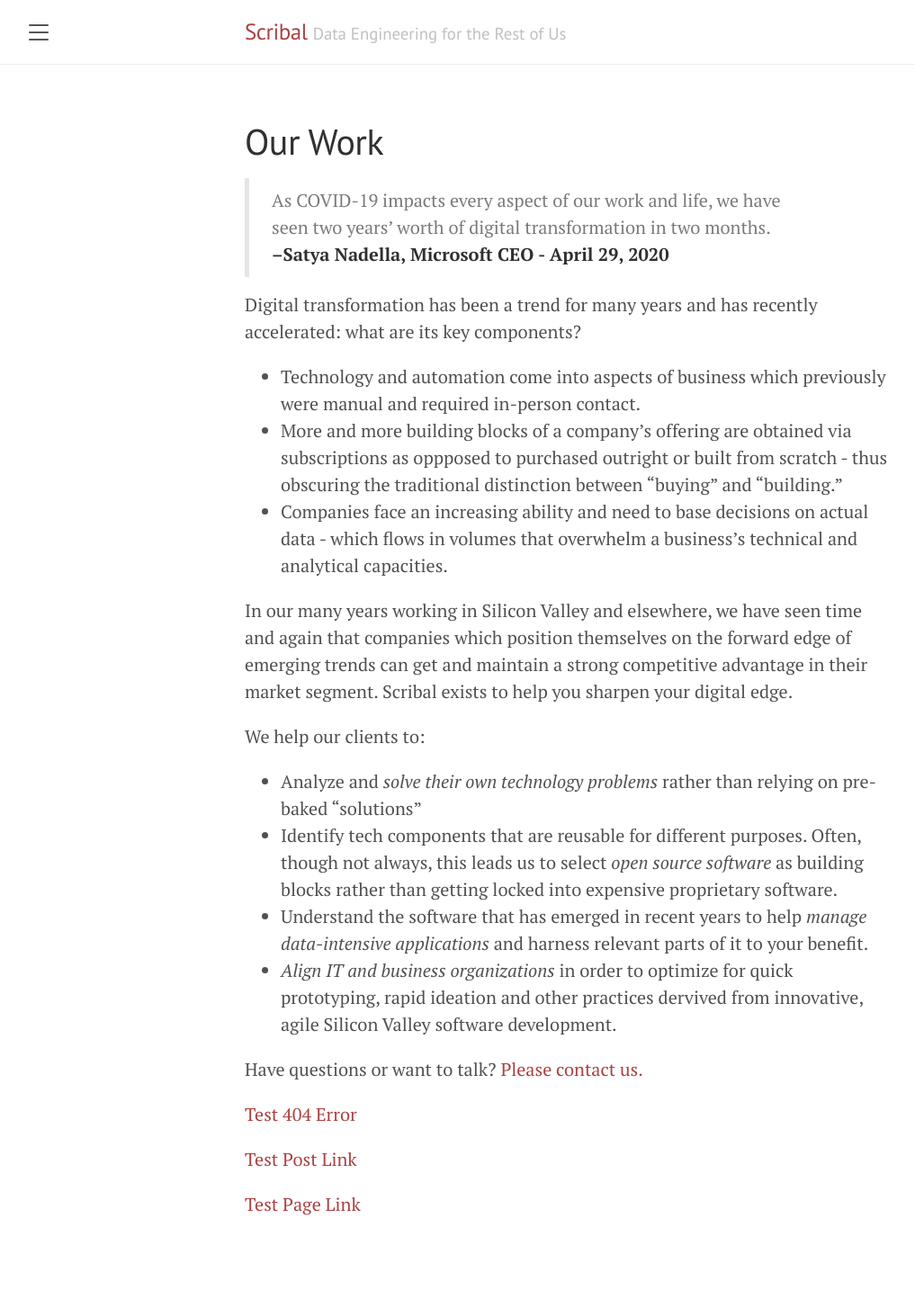
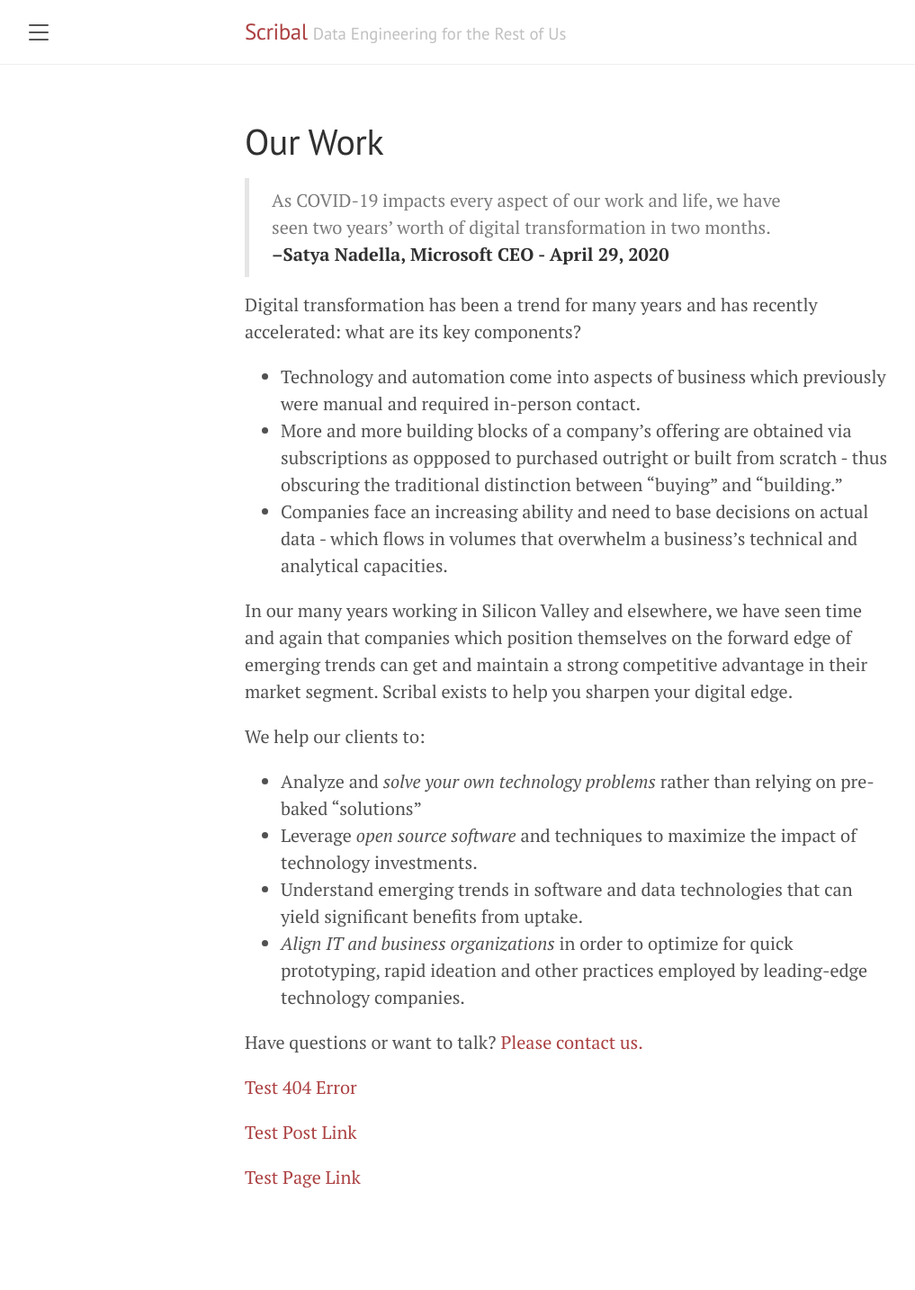
Before and after one commit to scribal-io/lanyon-jh-test, a Jekyll site: the page built from OurWork.md, in a window 1280 px wide. Shown: the whole page at 90% size, without its empty margins (8-1025 px from the left). Built offline with Jekyll 4.4.1, drawn with Linux system fonts in a browser that asks for light colours; after the commit the page ends 1404 px from its top, so only the background shows below that.

Commit message:
minor changes

```diff
--- a/OurWork.md
+++ b/OurWork.md
@@ -17,10 +17,10 @@ Digital transformation has been a trend for many years and has recently accelera
 In our many years working in Silicon Valley and elsewhere, we have seen time and again that companies which position themselves on the forward edge of emerging trends can get and maintain a strong competitive advantage in their market segment. Scribal exists to help you sharpen your digital edge.
 
 We help our clients to:
-- Analyze and *solve their own technology problems* rather than relying on pre-baked "solutions"
-- Identify tech components that are reusable for different purposes. Often, though not always, this leads us to select *open source software* as building blocks rather than getting locked into expensive proprietary software.
-- Understand the software that has emerged in recent years to help *manage data-intensive applications* and harness relevant parts of it to your benefit.
-- *Align IT and business organizations* in order to optimize for quick prototyping, rapid ideation and other practices dervived from innovative, agile Silicon Valley software development.
+- Analyze and *solve your own technology problems* rather than relying on pre-baked "solutions"
+- Leverage *open source software* and techniques to maximize the impact of technology investments.
+- Understand emerging trends in software and data technologies that can yield significant benefits from uptake.
+- *Align IT and business organizations* in order to optimize for quick prototyping, rapid ideation and other practices employed by leading-edge technology companies.
 
 Have questions or want to talk? [Please contact us.]({{ site.baseurl }}{% link contact.md %})
 
```
